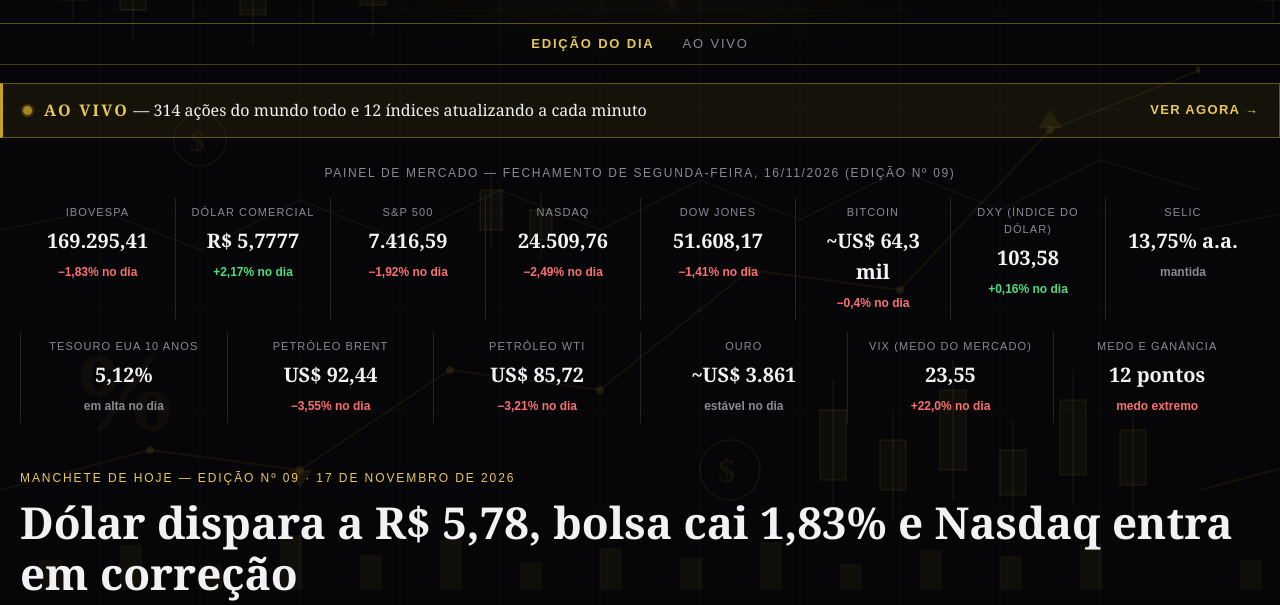
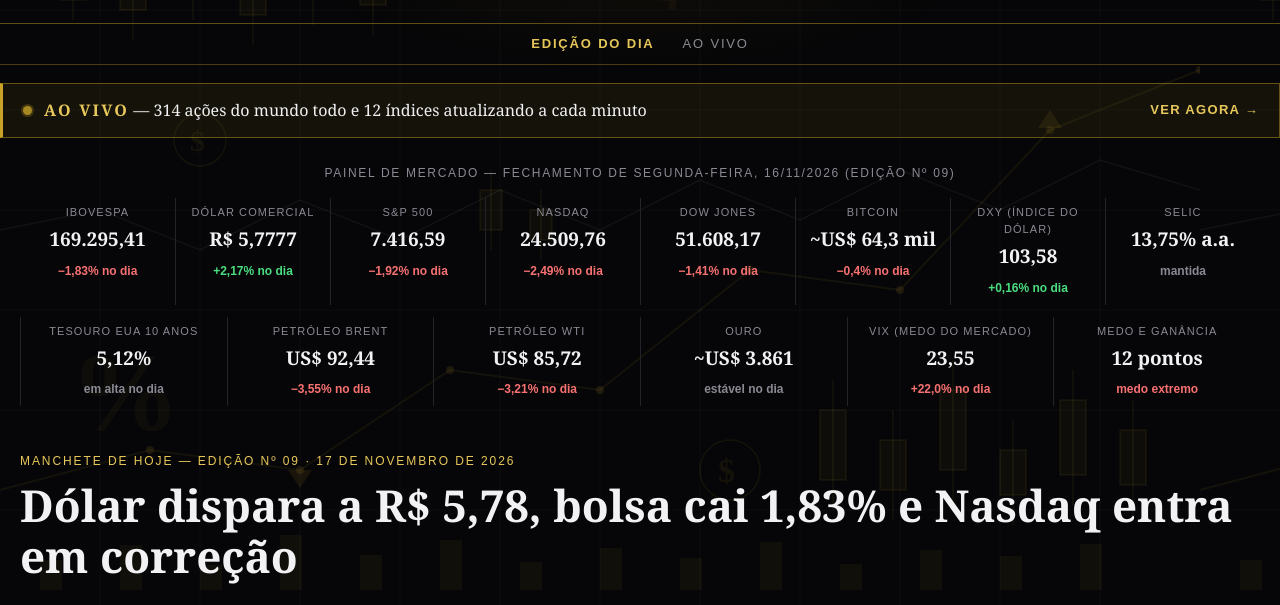
Before and after one commit to peokcnfhuj/jornal-pvsr-invest, a plain HTML site: page index.html in a window 1280 px wide. Shown: the part 190-795 px from the top of the page. Drawn offline with Linux system fonts and the light colour scheme.

Commit message:
Replace style.css with v2.9.1

```diff
--- a/style.css
+++ b/style.css
@@ -79,10 +79,10 @@ img,iframe,video{max-width:100%}
   padding:6px 0 2px;row-gap:12px;
 }
 .tick-var.neutral{color:var(--silver-dim)}
-.tick{flex:1 1 140px;min-width:130px;text-align:center;padding:6px 14px}
+.tick{flex:1 1 140px;min-width:130px;text-align:center;padding:6px 8px}
 .tick + .tick{border-left:1px solid var(--line)}
 .tick-name{display:block;font-family:Arial,Helvetica,sans-serif;font-size:11px;letter-spacing:.1em;text-transform:uppercase;color:var(--silver-dim)}
-.tick-val{display:block;font-size:20px;font-weight:700;color:var(--text);margin:4px 0 2px}
+.tick-val{display:block;font-size:19px;font-weight:700;color:var(--text);margin:4px 0 2px;white-space:nowrap}
 .tick-var{font-family:Arial,Helvetica,sans-serif;font-size:12px;font-weight:700}
 .tick-var.up{color:var(--green)}
 .tick-var.down{color:var(--red)}
@@ -146,7 +146,7 @@ h2{font-size:26px;line-height:1.2;margin:0 0 10px}
 .arquivo-sub{color:var(--text-dim);margin:0 0 8px}
 .lista{display:flex;flex-direction:column}
 .row{
-  display:grid;grid-template-columns:190px 1fr auto;gap:20px;align-items:center;
+  display:grid;grid-template-columns:210px 1fr auto;gap:20px;align-items:center;
   padding:20px 0;border-top:1px solid var(--hairline);
 }
 .row:last-child{border-bottom:1px solid var(--hairline)}
```
